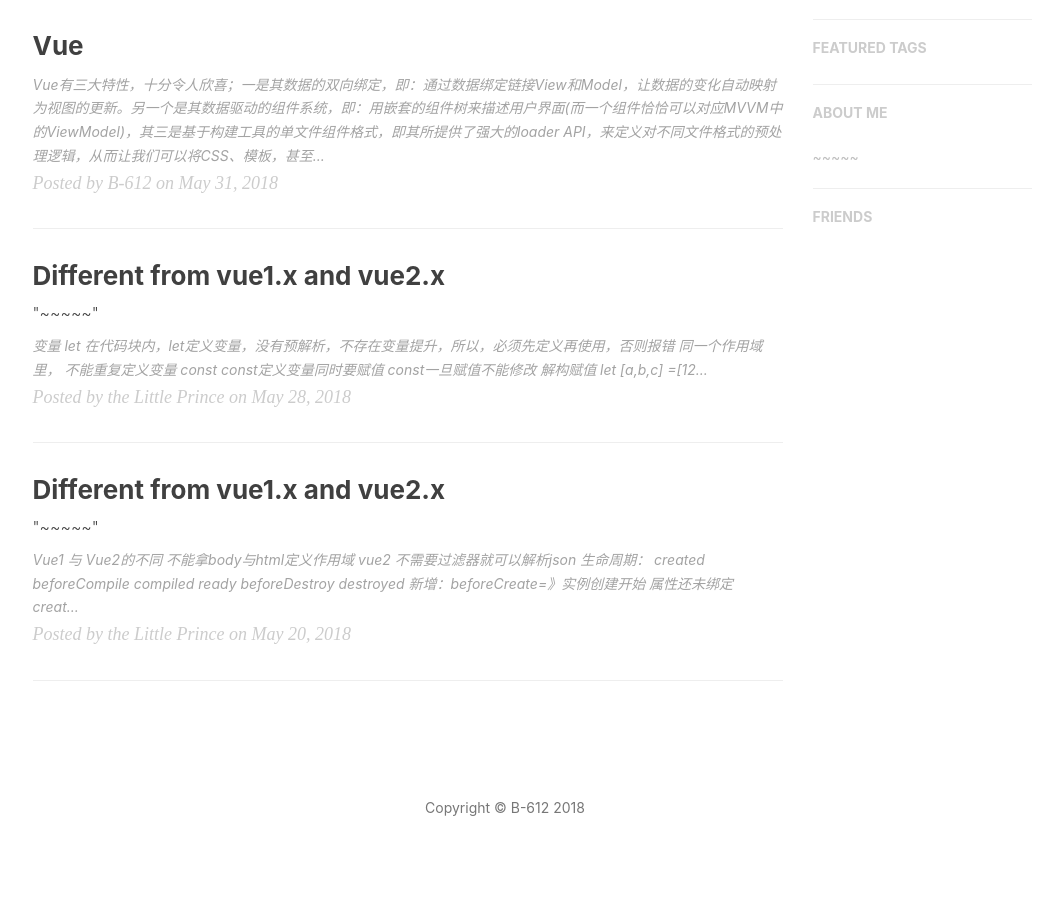
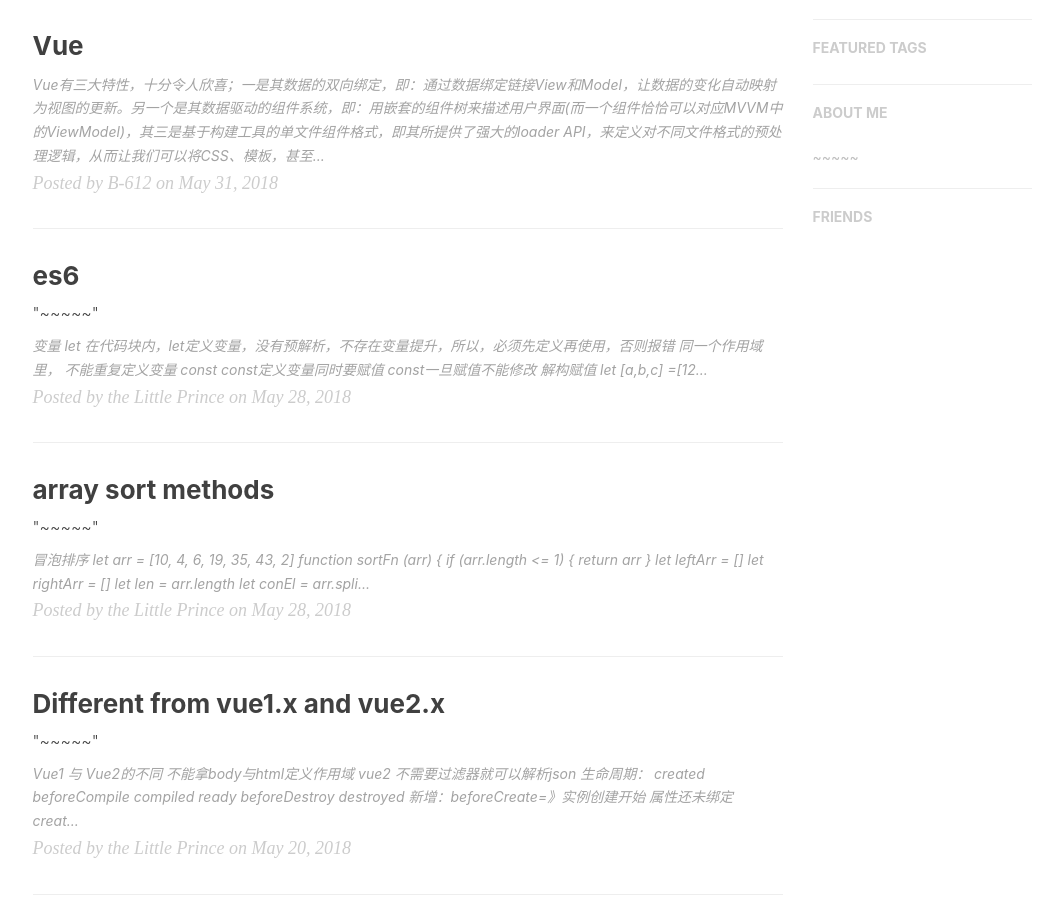
Before and after one commit to keepchasing/keepchasing.github.io, a Jekyll site: the page built from index.html, in a window 1280 px wide and 900 px high, scrolled down 439 px. Shown: the whole window, without its empty margins (135-1198 px from the left). Built offline with Jekyll 4.4.1, drawn with Linux system fonts in a browser that asks for light colours; nearby versions of some CDN libraries; the list of posts is cut into pages by our own code; comment, search, counter and statistics services are not loaded.

Commit message:
sort array

````diff
--- /dev/null
+++ b/_posts/2018-03-25-sort-methods.md
@@ -0,0 +1,56 @@
+---
+layout:     post
+title:      "array sort methods"
+subtitle:   " \"~~~~~\""
+date:       2018-05-28 12:00:00
+author:     "the Little Prince"
+header-img: "img/post-bg.jpg"
+catalog: true
+navbarClass: ""
+tags:
+    - js
+---
+
+### 冒泡排序
+
+```
+let arr = [10, 4, 6, 19, 35, 43, 2]
+function sortFn (arr) {
+  if (arr.length <= 1) {
+    return arr
+  }
+  let leftArr = []
+  let rightArr = []
+  let len = arr.length
+  let conEl = arr.splice(Math.floor(len / 2), 1)
+  for (let val of arr) {
+    if (val <= conEl) {
+      leftArr.push(val)
+    } else {
+      rightArr.push(val)
+    }
+  }
+  return sortFn(leftArr).concat(conEl, sortFn(rightArr))
+}
+console.log(sortFn(arr))
+
+```
+
+### 快速排序
+
+```
+let arr = [10, 4, 6, 19, 35, 43, 2]
+function sortFn (arr) {
+  let len = arr.length
+  for (let i = 0; i < len; i++) {
+    for (let j = 0; j < len - i - 1; j++) {
+      if (arr[j] > arr[j + 1]) {
+        [arr[j], arr[j + 1]] = [arr[j + 1], arr[j]]
+      }
+    }
+  }
+  return arr
+}
+console.log(sortFn(arr))
+
+```
--- a/_posts/2018-05-28-es6.md
+++ b/_posts/2018-05-28-es6.md
@@ -1,6 +1,6 @@
 ---
 layout:     post
-title:      "Different from vue1.x and vue2.x"
+title:      "es6"
 subtitle:   " \"~~~~~\""
 date:       2018-05-28 12:00:00
 author:     "the Little Prince"
````
